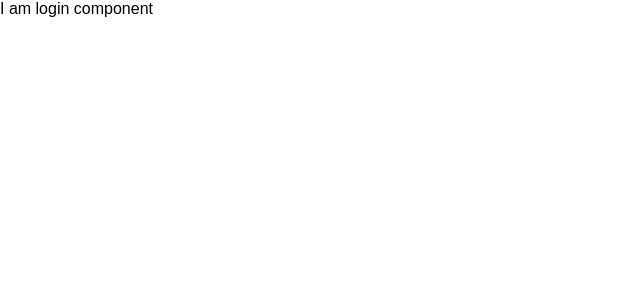
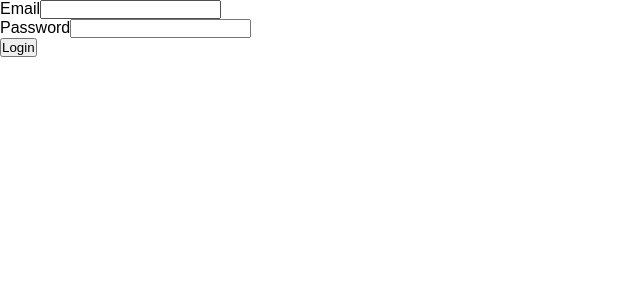
Before and after one commit to sumitprasad585-MERN/instantclip-frontend, a React app: page / in a window 1280 px wide. Shown: the top 300 px of the page, without its empty margins (0-640 px from the left). Built offline with nearby package versions, Linux system fonts and the light colour scheme.

Commit message:
login user

```diff
--- a/package.json
+++ b/package.json
@@ -14,6 +14,7 @@
   "license": "ISC",
   "dependencies": {
     "@reduxjs/toolkit": "^2.5.0",
+    "axios": "^1.7.9",
     "react": "^18.3.1",
     "react-dom": "^18.3.1",
     "react-redux": "^9.2.0",
--- /dev/null
+++ b/src/actions/authActions.js
@@ -0,0 +1,19 @@
+import axios from 'axios';
+import { loginError, loginSuccess } from '../reducers/authReducer';
+
+export const authenticateUser = (email, password) => {
+  return async (dispatch, getState) => {
+    axios.post('http://localhost:8888/api/v1/users/login', {
+      email,
+      password
+    })
+      .then(res => {
+        dispatch(loginSuccess(res.data));
+        return true;
+      })
+      .catch(err => {
+        dispatch(loginError(err.response.data));
+        return false;
+      })
+  };
+};
--- a/src/components/Login.js
+++ b/src/components/Login.js
@@ -1,9 +1,60 @@
+import { useState, useEffect } from 'react';
 import './Login.scss';
+import { useDispatch, useSelector } from 'react-redux';
+import { authenticateUser } from '../actions/authActions';
+import { useNavigate } from 'react-router-dom';
 
 const Login = () => {
+  const [email, setEmail] = useState('');
+  const [password, setPassword] = useState('');
+  const dispatch = useDispatch();
+  const navigate = useNavigate();
+  const auth = useSelector(state => state.auth);
+  const authError = auth.authError;
+
+  const handleSubmit = async (e) => {
+    e.preventDefault();
+    const success = dispatch(authenticateUser(email, password));
+    if (success) navigate('/home');
+  };
+
+  useEffect(() => {
+    if (auth.userAuthenticated) {
+      navigate('/home');
+    }
+  }, [auth, navigate]);
+
   return (
     <div className="Login">
-      I am login component
+      {
+        (authError && authError.message) &&
+        <div className="Login-error">
+          {authError.message}
+        </div>
+      }
+      <form onSubmit={handleSubmit}>
+        <div className="form-group">
+          <label htmlFor="email">Email</label>
+          <input
+            type="text"
+            id="email"
+            name="email"
+            value={email}
+            onChange={e => setEmail(e.target.value)}
+          />
+        </div>
+        <div className="form-group">
+          <label htmlFor="email">Password</label>
+          <input
+            type="password"
+            id="password"
+            name="password"
+            value={password}
+            onChange={e => setPassword(e.target.value)}
+          />
+        </div>
+        <button type="submit">Login</button>
+      </form>
     </div>
   );
 };
--- a/src/components/Login.scss
+++ b/src/components/Login.scss
@@ -0,0 +1,5 @@
+.Login {
+  .Login-error {
+    color: red;
+  }
+}
--- a/src/reducers/authReducer.js
+++ b/src/reducers/authReducer.js
@@ -4,7 +4,8 @@ const initialState = {
   access_token: null,
   refresh_token: null,
   user: null,
-  userAuthenticated: true
+  userAuthenticated: false,
+  authError: null
 };
 
 const authSlice = createSlice({
@@ -12,10 +13,13 @@ const authSlice = createSlice({
   initialState,
   reducers: {
     loginSuccess: (state, action) => {
-      state.userAuthenticated = true
+      state.userAuthenticated = true;
+      state.access_token = action.payload.token;
+      state.refresh_token = action.payload.refresh_token;
     },
     loginError: (state, action) => {
       state.userAuthenticated = false
+      state.authError = action.payload
     }
   }
 });
```
Also changed, not shown: 1 other file (tests, documents, lock files or other folders).
